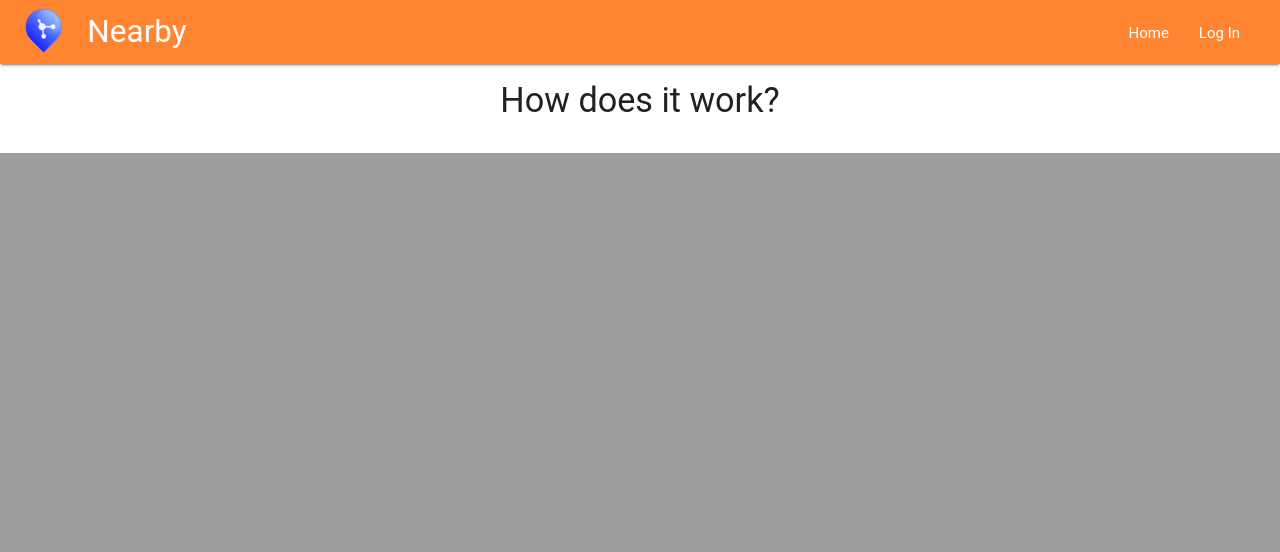
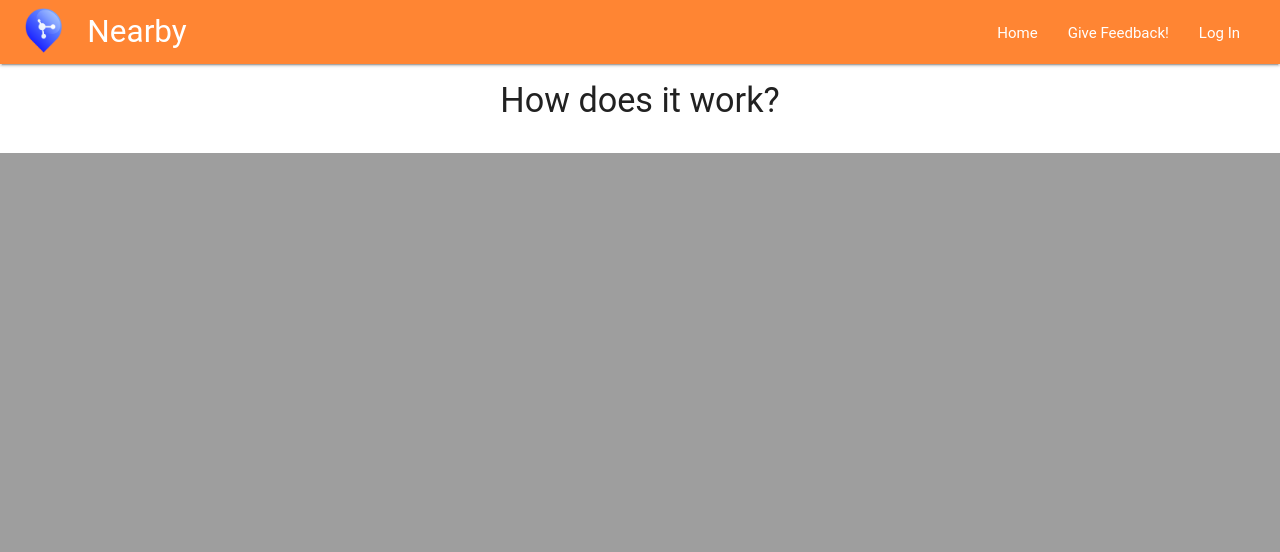
Before and after one commit to michelleinez/Nearby, a CodeIgniter app: page /index.php/main/how_does_it_work in a window 1280 px wide. Shown: the top 552 px of the page. Run offline with CodeIgniter, Linux system fonts and the light colour scheme; some libraries are stand-ins or nearby versions; some web fonts are replaced.

Commit message:
Made dropdown not so slim

```diff
--- a/application/views/how-does-it-work.php
+++ b/application/views/how-does-it-work.php
@@ -14,6 +14,7 @@
 
 			<ul class="right hide-on-med-and-down">
 				<li><a href="/" class="waves-effect waves-light">Home</a></li>
+				<li><a href="mailto:nearby.rocks@gmail.com?Subject=Feedback" target="_top" class="waves-effect waves-light">Give Feedback!</a></li>
 				<?php if ($this->session->userdata('logged_in')){ ?>
 						<li><a href="log-out" class="waves-effect waves-light">Log Out</a></li>
 				<?php } else { ?>
@@ -21,9 +22,10 @@
 				<?php } ?>
 			</ul>
 
-			<a class='dropdown-button right hide-on-large-only' href='#' data-beloworigin='true' data-activates='dropdown'><i class="material-icons">menu</i></a>
+			<a class='dropdown-button right hide-on-large-only' href='#' data-beloworigin='true' data-constrainwidth='false' data-activates='dropdown'><i class="material-icons">menu</i></a>
 			<ul id='dropdown' class='dropdown-content'>
 				<li><a href="/">Home</a></li>
+				<li><a href="mailto:nearby.rocks@gmail.com?Subject=Feedback" target="_top" class="waves-effect waves-light">Give Feedback!</a></li>
 				<?php if ($this->session->userdata('logged_in')){ ?>
 						<li><a href="log-out">Log Out</a></li>
 				<?php } else { ?>
```
